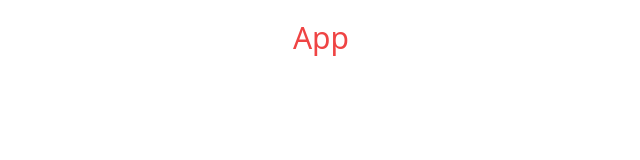
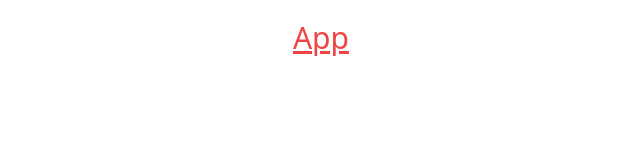
Before and after one commit to Faith-K-commits/Farmmart-client, a React (Vite) app: page / in a window 1280 px wide. Shown: the top 160 px of the page, without its empty margins (319-959 px from the left). Built offline with nearby package versions, Linux system fonts and the light colour scheme.

Commit message:
Update App component to add underline style to text

```diff
--- a/src/App.jsx
+++ b/src/App.jsx
@@ -1,6 +1,6 @@
 const App = () => {
   return (
-    <div className='text-red-500 flex justify-center text-3xl mt-5'>App</div>
+    <div className='text-red-500 flex justify-center text-3xl mt-5 underline'>App</div>
   )
 }
 
```
